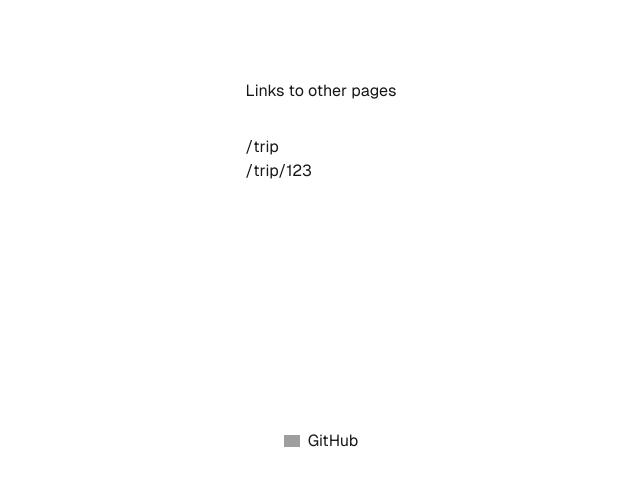
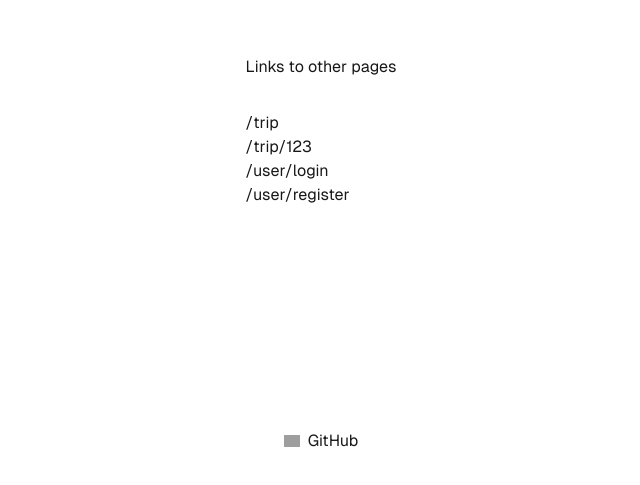
Before and after one commit to kanade2001/SplitBillApp, a Next.js app in the folder frontend/: page / in a window 1280 px wide. Shown: the part 269-754 px from the top of the page, without its empty margins (319-959 px from the left). Built offline with nearby package versions, Linux system fonts and the light colour scheme; grey boxes are pictures that could not be loaded.

Commit message:
Feat: トップページにリンク追加

```diff
--- a/frontend/src/app/page.tsx
+++ b/frontend/src/app/page.tsx
@@ -12,6 +12,12 @@ export default function Home() {
           </li>
           <li>
             <Link href="/trip/123">/trip/123</Link>
+          </li>
+          <li>
+            <Link href="/user/login">/user/login</Link>
+          </li>
+          <li>
+            <Link href="/user/register">/user/register</Link>
           </li>
         </ul>
       </main>
```
